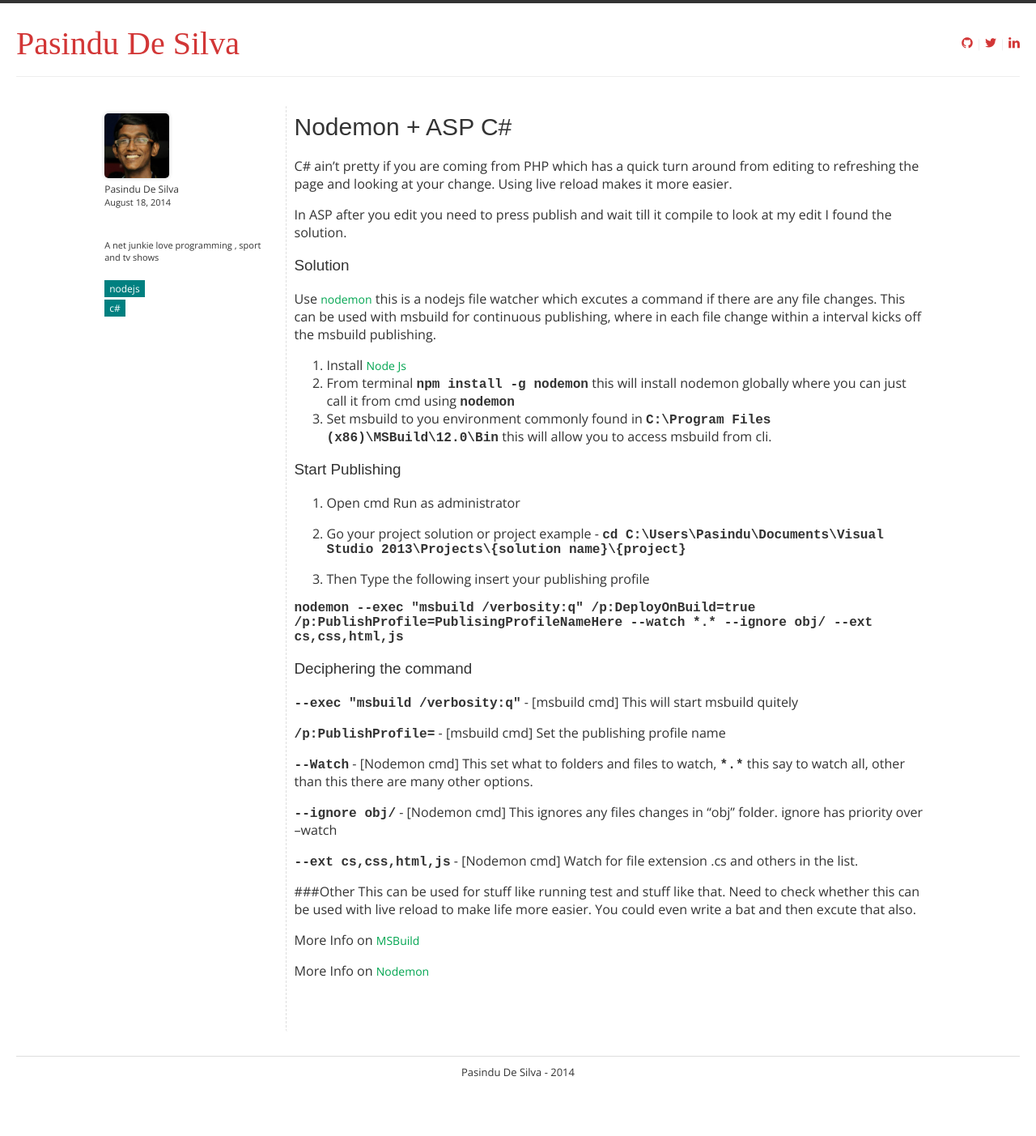
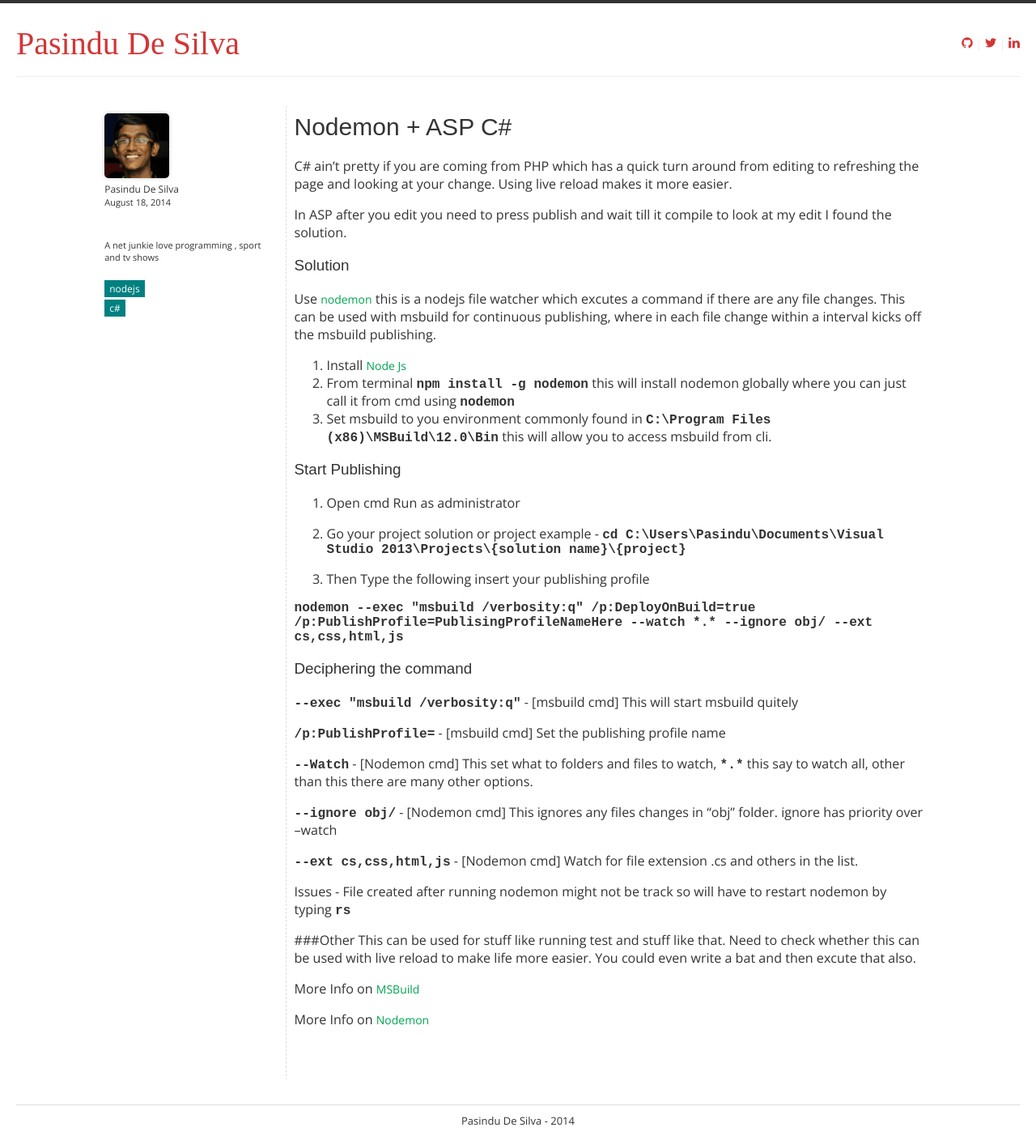
Before and after one commit to AnanthaRajuC/pasindud.github.io, a Jekyll site: the page built from _posts/2014-08-18-nodemonasp.md, in a window 1280 px wide. Shown: the whole page at 81% size. Built offline with Jekyll 4.4.1, drawn with Linux system fonts in a browser that asks for light colours; some web fonts are replaced; comment, search, counter and statistics services are not loaded; before the commit the page ends 1343 px from its top, so only the background shows below that.

Commit message:
nodemon asp edited

````diff
--- a/_posts/2014-08-18-nodemonasp.md
+++ b/_posts/2014-08-18-nodemonasp.md
@@ -45,6 +45,9 @@ Use [nodemon](http://github.com/remy/nodemon) this is a nodejs file watcher whic
 ```--ext cs,css,html,js``` - [Nodemon cmd]  Watch for file extension .cs and others in the list.
 
 
+Issues - File created after running nodemon might not be track
+so will have to restart nodemon by typing ```rs```
+
 
 ###Other
 This can be used for stuff like running test and stuff like that. Need to check whether this can be used with live reload to make life more easier. You could even write a bat and then excute that also.
````
